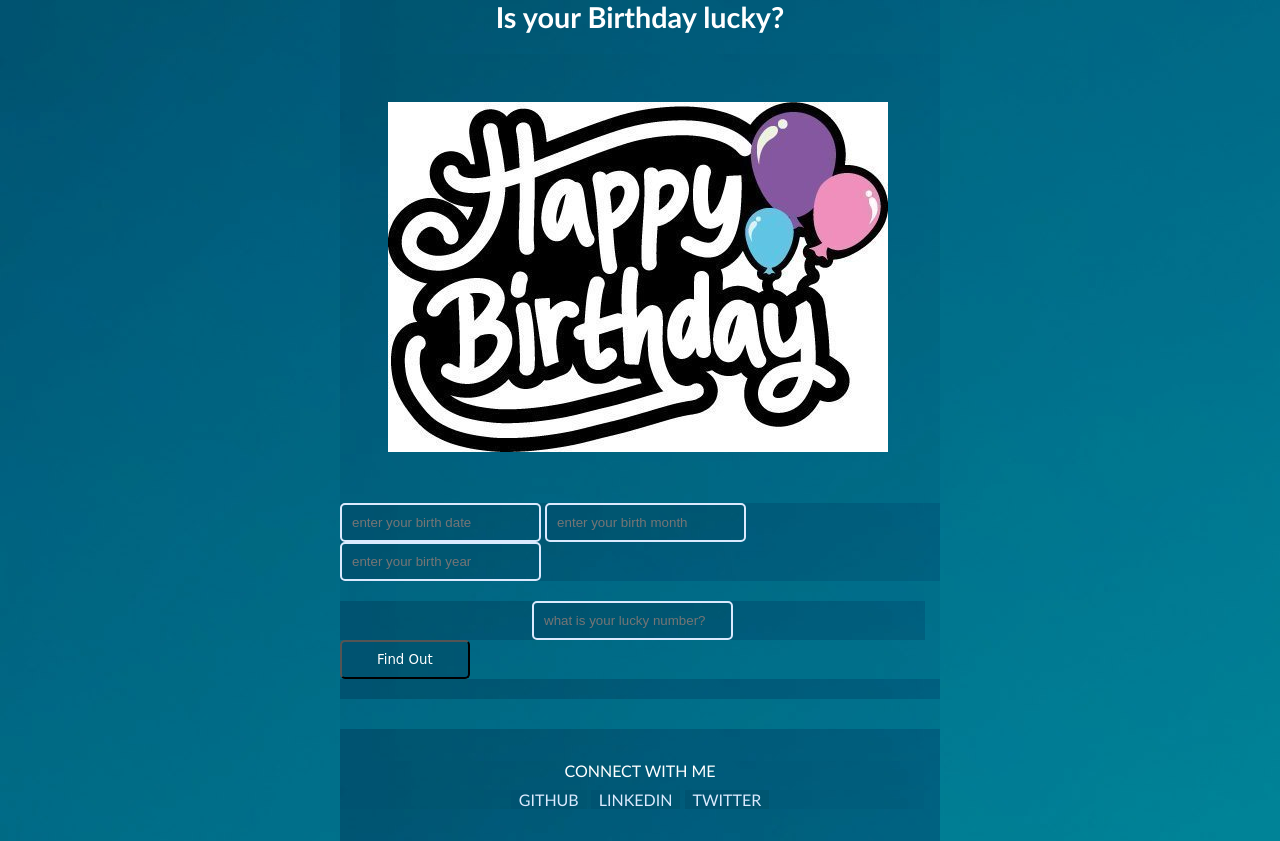
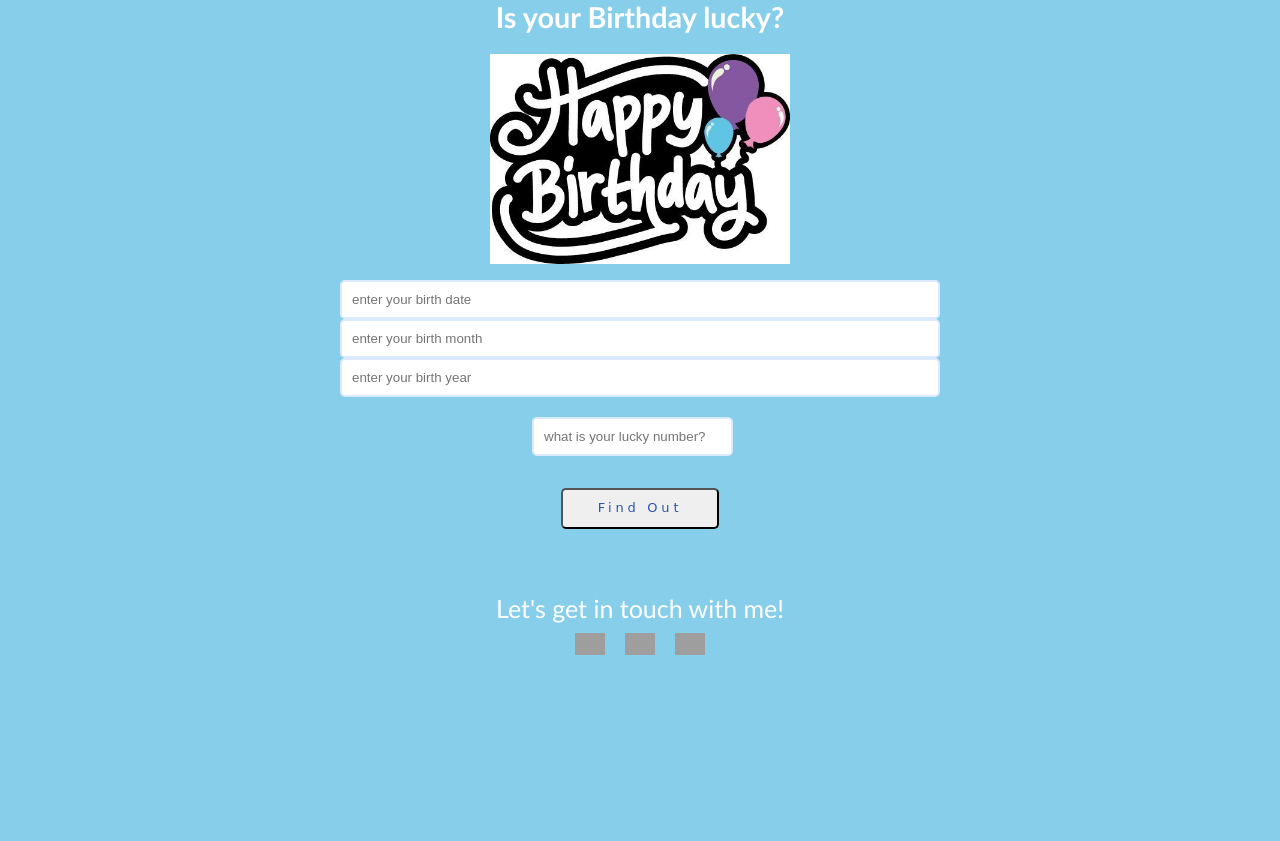
Before and after one commit to pravinpadmakarjadhav/is-your-birthday-lucky, a plain HTML site: page index.html in a window 1280 px wide. After the commit the page ends 800 px from the top, so only its background shows below. Drawn offline with Linux system fonts and the light colour scheme; grey boxes are pictures that could not be loaded.

Commit message:
update index.html

```diff
--- a/index.html
+++ b/index.html
@@ -17,28 +17,43 @@
         <img src="/00687C.jpg" alt="birthday">
     </header>
     <section class="main">
-        <input id="date" type='number' placeholder="enter your birth date">
-        <input id="month" type="number" placeholder="enter your birth month">
-        <input id="year" type="number" placeholder="enter your birth year">
+        <div class="main-div">
+            <input id="date" type='number' placeholder="enter your birth date">
+            <input id="month" type="number" placeholder="enter your birth month">
+            <input id="year" type="number" placeholder="enter your birth year">
     </section>
     <section class="main-2">
         <input id='lucky' type="number" placeholder="what is your lucky number?">
 
     </section>
-    <button id="btn">Find Out</button>
+    <div class="text-center">
+        <button id="btn">Find Out</button>
+
+    </div>
+
+    <h1 id="print"></h1>
+    </div>
 
 
+    <footer class="footer ">
+        <div class="footer-header ">Let's get in touch with me!</div>
+        <ul class="social-links list-non-bullet ">
+            <li class="list-item-inline ">
+                <a target="blank " class="link " href="https://github.com/Jadhav-Pravin ">
+                    <img src="https://img.icons8.com/fluent/100/000000/github.png " style="max-width: 30px; " alt=" ">
+                </a>
+            </li>
+            <li class="list-item-inline ">
+                <a target="blank " class="link " href="https://twitter.com/askpravinjadhav ">
+                    <img src="https://img.icons8.com/fluent/48/000000/twitter.png " style="max-width:30px; " alt="icons ">
+                </a>
+            </li>
+            <li class="list-item-inline ">
+                <a target="_blank " class="link " href="https://www.linkedin.com/in/pravinpadmakarjadhav/ ">
+                    <img src="https://img.icons8.com/fluent/48/000000/linkedin.png " style="max-width: 30px; " alt="icons ">
+                </a>
+            </li>
 
-    <h1 id="print"></h1>
-
-
-
-    <footer class="footer">
-        <div class="footer-header">CONNECT WITH ME</div>
-        <ul>
-            <li class="list list-item-inline"><a class="link" href="">GITHUB</a></li>
-            <li class="list list-item-inline"><a class="link" href="">LINKEDIN</a></li>
-            <li class="list list-item-inline"><a class="link " href="">TWITTER</a></li>
         </ul>
     </footer>
 
--- a/style.css
+++ b/style.css
@@ -2,13 +2,12 @@
     margin: 0;
     padding: 0;
     box-sizing: border-box;
-    background-image: url(/kym-mackinnon-eFRLnTHTvPQ-unsplash.jpg);
 }
 
 body {
     max-width: 600px;
     margin: auto;
-    background-color: #DBEAFE;
+    background-color: skyblue;
     font-family: 'Gill Sans', 'Gill Sans MT', Calibri, 'Trebuchet MS', sans-serif;
 }
 
@@ -20,9 +19,10 @@ nav {
 }
 
 header img {
-    max-width: 100%;
-    height: auto;
-    margin: 3rem;
+    display: block;
+    margin-left: auto;
+    margin-right: auto;
+    width: 50%;
 }
 
 input {
@@ -35,8 +35,11 @@ button {
     padding: 10px 35px;
     cursor: pointer;
     border-radius: 5px;
-    color: white;
+    color: rgb(41, 86, 172);
     font-family: 'Redressed', cursive;
+    font-size: 13px;
+    line-height: 1.3;
+    letter-spacing: 0.29em;
 }
 
 button:hover {
@@ -49,8 +52,16 @@ button:hover {
     text-align: center;
 }
 
+.main-div {
+    font-size: 23px;
+    line-height: 1;
+    letter-spacing: 0.362em;
+    font-weight: 500;
+    display: grid;
+    margin-top: 1rem;
+}
+
 #print {
-    padding-top: 20px;
     text-align: center;
     font-size: 64px;
 }
@@ -64,6 +75,7 @@ button:hover {
 
 .footer-header {
     padding-bottom: 10px;
+    font-size: 25px;
 }
 
 .list-item-inline {
@@ -75,3 +87,8 @@ a {
     color: #DBEAFE;
     text-decoration: none;
 }
+
+.text-center {
+    text-align: center;
+    margin: 2rem;
+}
```
